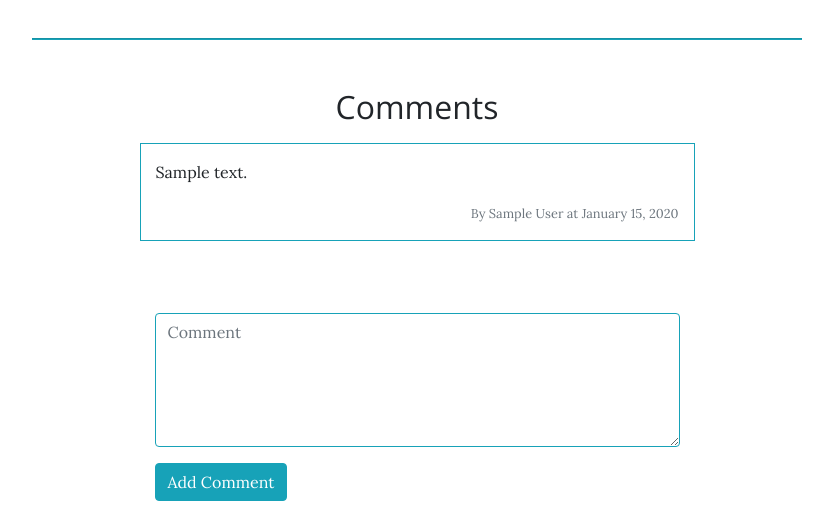
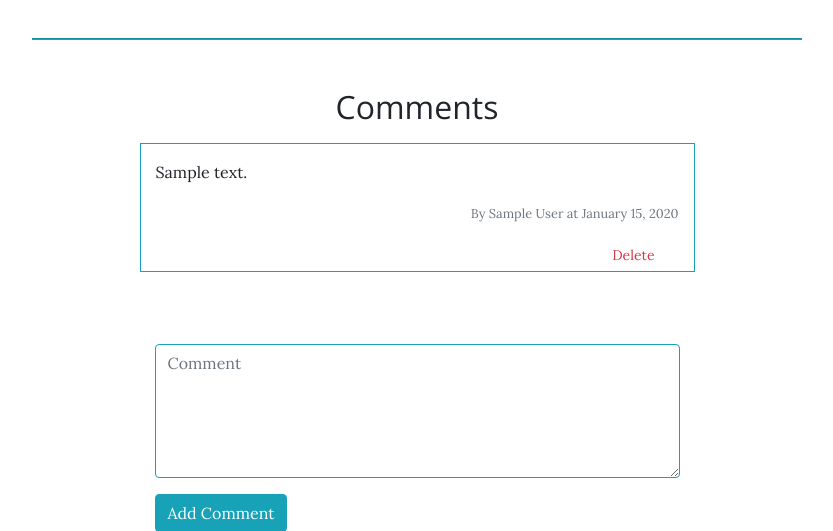
Before and after one commit to alexeypodorozhnyi/HenrikAC, a Django app: a page that uses henrikac/blogposts/templates/blogposts/blogpost_detail.html in a window 1280 px wide. Shown: the part 595-1126 px from the top of the page, without its empty margins (223-1056 px from the left). Run offline with Django 3.2, Linux system fonts and the light colour scheme; a user stored in the database is signed in; tables that the repository leaves empty hold one stand-in row (values such as "Sample post"); some libraries are stand-ins or nearby versions.

Commit message:
users can now delete their comments

```diff
--- a/henrikac/blogposts/templates/blogposts/blogpost_detail.html
+++ b/henrikac/blogposts/templates/blogposts/blogpost_detail.html
@@ -26,6 +26,12 @@
     <div class="col-10 col-md-8 col-lg-6 mx-auto pt-3 my-3 border border-info">
         <p>{{ comment.comment }}</p>
         <p class="text-right text-muted"><small>By {{ comment.author }} at {{ comment.pub_date|date:'F d, Y' }}</small></p>
+        {% if comment.author == user.username or user.is_superuser %}
+        <form action="{% url 'blog:comment_delete' pk=comment.pk %}" method="POST" class="col-3 ml-auto text-right">
+            {% csrf_token %}
+            {% bootstrap_button 'Delete' button_type='submit' button_class='btn-sm btn-link text-danger' %}
+        </form>
+        {% endif %}
     </div>
     {% endfor %}
 
--- a/henrikac/blogposts/urls.py
+++ b/henrikac/blogposts/urls.py
@@ -4,6 +4,7 @@ from . import views
 
 app_name = 'blogposts'
 urlpatterns = [
+    path('comment/delete/<int:pk>/', views.CommentDeleteView.as_view(), name='comment_delete'),
     path('<slug>/', views.BlogPostDetailView.as_view(), name='detail'),
     path('', views.BlogPostListView.as_view(), name='list'),
 ]
--- a/henrikac/blogposts/views.py
+++ b/henrikac/blogposts/views.py
@@ -1,5 +1,6 @@
-from django.http import HttpResponseForbidden
-from django.urls import reverse
+from django.contrib.auth.mixins import LoginRequiredMixin
+from django.http import HttpResponseForbidden, HttpResponseRedirect
+from django.urls import reverse, reverse_lazy
 from django.views import generic
 from django.views.generic.edit import FormMixin
 
@@ -48,3 +49,25 @@ class BlogPostDetailView(FormMixin, generic.DetailView):
             author=author,
         )
         return super().form_valid(form)
+
+
+class CommentDeleteView(LoginRequiredMixin, generic.DeleteView):
+    model = models.Comment
+    login_url = 'users:login'
+
+    def get_success_url(self):
+        return reverse_lazy('blog:detail', kwargs={'slug': self.object.post.slug})
+
+    # just returning self.post because nothing is going to be rendered here
+    def get(self, request, *args, **kwargs):
+        return self.post(request, *args, **kwargs)
+
+    # if the user is not the author of the comment
+    # or is a superuser
+    # then the user will just be redirected away from the page
+    def post(self, request, *args, **kwargs):
+        user = self.request.user
+        self.object = self.get_object()
+        if not self.object.author == user.username or user.is_superuser:
+            return HttpResponseRedirect(reverse('blog:list'))
+        return self.delete(request, *args, **kwargs)
```
